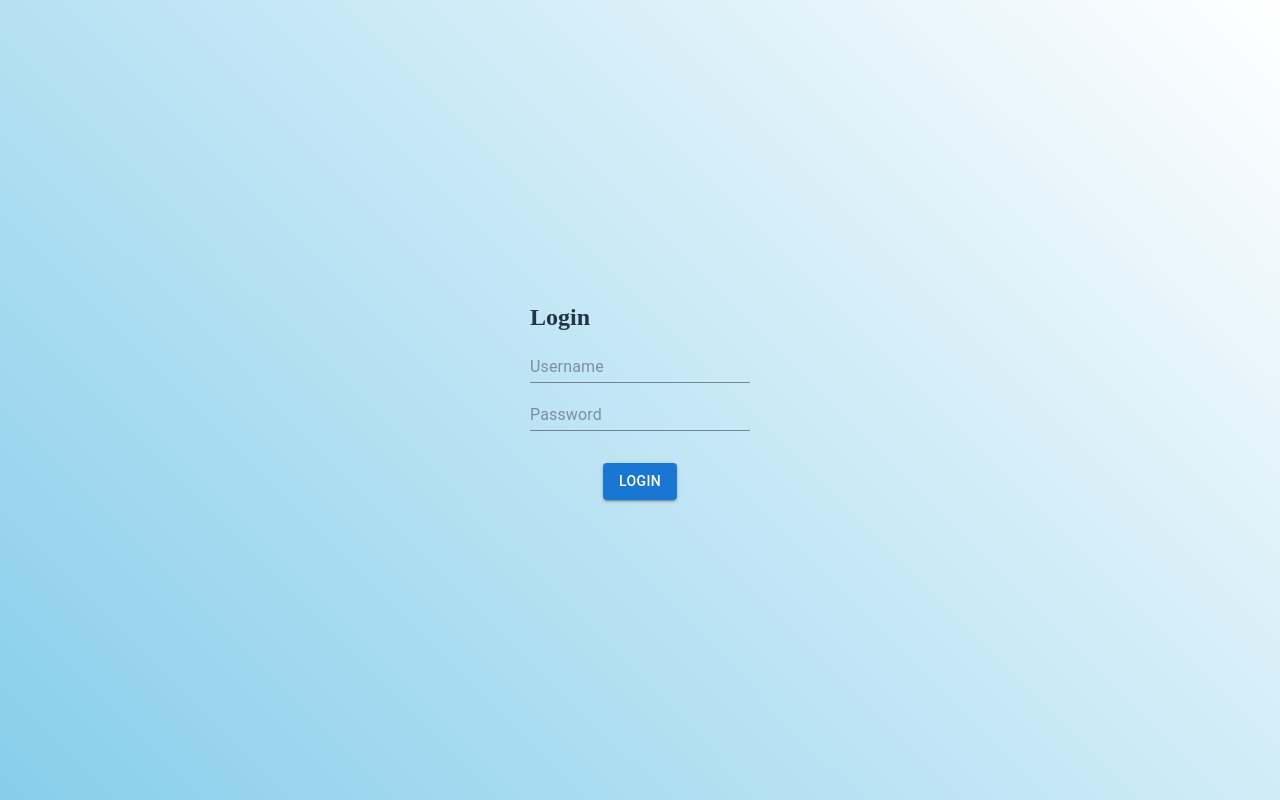
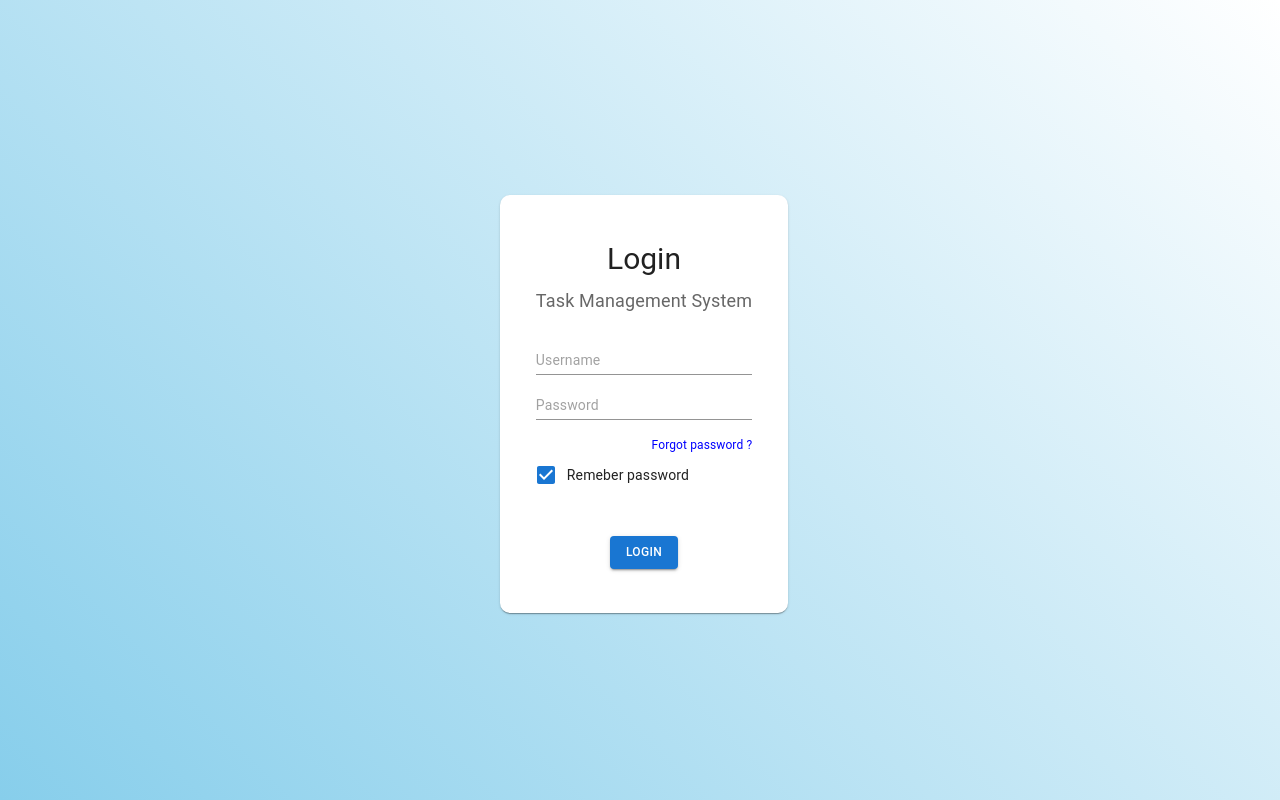
Before and after one commit to MinhSHTP/task-management-client, a React (Vite) app in the folder client/: page / in a window 1280 px wide. Built offline with nearby package versions, Linux system fonts and the light colour scheme.

Commit message:
Remake login Page, add logout into left navigation bar

```diff
--- a/client/src/pages/Dashboard/index.tsx
+++ b/client/src/pages/Dashboard/index.tsx
@@ -18,6 +18,7 @@ import ChevronLeftIcon from "@mui/icons-material/ChevronLeft";
 import ChevronRightIcon from "@mui/icons-material/ChevronRight";
 import InboxIcon from "@mui/icons-material/MoveToInbox";
 import MailIcon from "@mui/icons-material/Mail";
+import LogoutIcon from "@mui/icons-material/Logout";
 
 import { CustomAppBar, CustomDrawer, CustomDrawerHeader } from "./styled";
 import { useTheme } from "@mui/material/styles";
@@ -49,6 +50,7 @@ export const Dashboard: React.FC = () => {
                 marginRight: 5,
                 ...(open && { display: "none" }),
               }}
+              style={{ outline: "none" }}
             >
               <MenuIcon />
             </IconButton>
@@ -59,7 +61,7 @@ export const Dashboard: React.FC = () => {
         </CustomAppBar>
         <CustomDrawer variant="permanent" open={open}>
           <CustomDrawerHeader>
-            <IconButton onClick={handleDrawerClose}>
+            <IconButton onClick={handleDrawerClose} style={{ outline: "none" }}>
               {theme.direction === "rtl" ? (
                 <ChevronRightIcon />
               ) : (
@@ -117,6 +119,30 @@ export const Dashboard: React.FC = () => {
               </ListItem>
             ))}
           </List>
+          <ListItem
+            key="Logout"
+            disablePadding
+            sx={{ display: "block", position: "absolute", bottom: 0 }}
+          >
+            <ListItemButton
+              sx={{
+                minHeight: 48,
+                justifyContent: open ? "initial" : "center",
+                px: 2.5,
+              }}
+            >
+              <ListItemIcon
+                sx={{
+                  minWidth: 0,
+                  mr: open ? 3 : "auto",
+                  justifyContent: "center",
+                }}
+              >
+                <LogoutIcon />
+              </ListItemIcon>
+              <ListItemText primary="Logout" sx={{ opacity: open ? 1 : 0 }} />
+            </ListItemButton>
+          </ListItem>
         </CustomDrawer>
 
         <Box component="main" sx={{ flexGrow: 1, p: 3 }}>
--- a/client/src/pages/Login/index.tsx
+++ b/client/src/pages/Login/index.tsx
@@ -1,14 +1,25 @@
-import React from "react";
-import { Input, Button } from "@mui/material";
+import React, { useState } from "react";
+import {
+  Input,
+  Button,
+  Grid,
+  Card,
+  CardHeader,
+  CardContent,
+  FormControlLabel,
+  Checkbox,
+  Typography,
+} from "@mui/material";
 import { useMutation } from "@apollo/client";
 import { LOGIN } from "src/graphql/authentication";
 import { Authentication, UserInfoAuthentication } from "src/types";
 import { useNavigate } from "react-router-dom";
 import { APP_PATH } from "@utils";
-import Grid2 from "@mui/material/Unstable_Grid2/Grid2";
 import { useForm } from "react-hook-form";
 
 export const Login: React.FC = () => {
+  const [rememberPassword, setRememberPassword] = useState(true);
+
   const {
     register,
     handleSubmit,
@@ -38,10 +49,10 @@ export const Login: React.FC = () => {
   };
 
   return (
-    <Grid2
+    <Grid
       container
-      padding={2}
-      spacing={2}
+      padding={1}
+      spacing={1}
       direction="column"
       alignContent="center"
       justifyContent="center"
@@ -52,42 +63,91 @@ export const Login: React.FC = () => {
         background: "linear-gradient(45deg, skyblue, transparent)",
       }}
     >
-      <Grid2 alignContent="center" justifyContent="center">
-        <Grid2>
-          <h2>Login</h2>
-        </Grid2>
+      <Grid item alignContent="center" justifyContent="center">
+        <Card style={{ borderRadius: 10, padding: 20 }}>
+          <CardHeader
+            title="Login"
+            sx={{
+              textAlign: "center",
+              ".MuiCardHeader-title": { fontSize: 30, margin: 1 },
+              ".MuiCardHeader-subheader": { fontSize: 18 },
+            }}
+            subheader="Task Management System"
+          />
+          <CardContent>
             <form onSubmit={handleSubmit(handleLogin)}>
-          <Grid2 container spacing={2} direction="column">
-            <Grid2>
+              <Grid item container direction="column">
+                <Grid item>
                   <Input
                     placeholder="Username"
                     {...register("username", { required: true })}
+                    style={{ fontSize: 14, width: "-webkit-fill-available" }}
                   />
-            </Grid2>
-            {errors.username && <Grid2 color="red">Username is required</Grid2>}
-
-            <Grid2>
+                </Grid>
+                {errors.username && (
+                  <Grid item color="red">
+                    Username is required
+                  </Grid>
+                )}
+                <Grid item sx={{ marginTop: 2, marginBottom: 2, padding: 0 }}>
                   <Input
                     placeholder="Password"
                     type="password"
                     {...register("password", { required: true })}
+                    style={{ fontSize: 14, width: "-webkit-fill-available" }}
                   />
-            </Grid2>
-            {errors.password && <Grid2 color="red">Password is required</Grid2>}
+                </Grid>
+                {errors.password && (
+                  <Grid item color="red">
+                    Password is required
+                  </Grid>
+                )}
+                <Grid item alignContent="center" justifyContent="center">
+                  <FormControlLabel
+                    control={<Typography />}
+                    label="Forgot password ?"
+                    sx={{
+                      userSelect: "none",
+                      color: "blue",
+                      float: "right",
+                      margin: 0,
+                      ".MuiTypography-root": {
+                        fontSize: 12,
+                      },
+                    }}
+                  />
+                </Grid>
+                <Grid item>
+                  <FormControlLabel
+                    checked={rememberPassword}
+                    control={<Checkbox />}
+                    label="Remeber password"
+                    labelPlacement="end"
+                    sx={{
+                      userSelect: "none",
+                      ".MuiTypography-root": {
+                        fontSize: 14,
+                        justifySelf: "center",
+                      },
+                    }}
+                    onChange={() => setRememberPassword(!rememberPassword)}
+                  />
+                </Grid>
 
-            <Grid2
-              container
-              padding={4}
-              alignContent="center"
-              justifyContent="center"
+                <Grid item textAlign="center" sx={{ marginTop: 5 }}>
+                  <Button
+                    variant="contained"
+                    type="submit"
+                    style={{ fontSize: 12 }}
                   >
-              <Button variant="contained" type="submit">
                     Login
                   </Button>
-            </Grid2>
-          </Grid2>
+                </Grid>
+              </Grid>
             </form>
-      </Grid2>
-    </Grid2>
+          </CardContent>
+        </Card>
+      </Grid>
+    </Grid>
   );
 };
```
Lines whose indentation alone changed are shown as unchanged.
